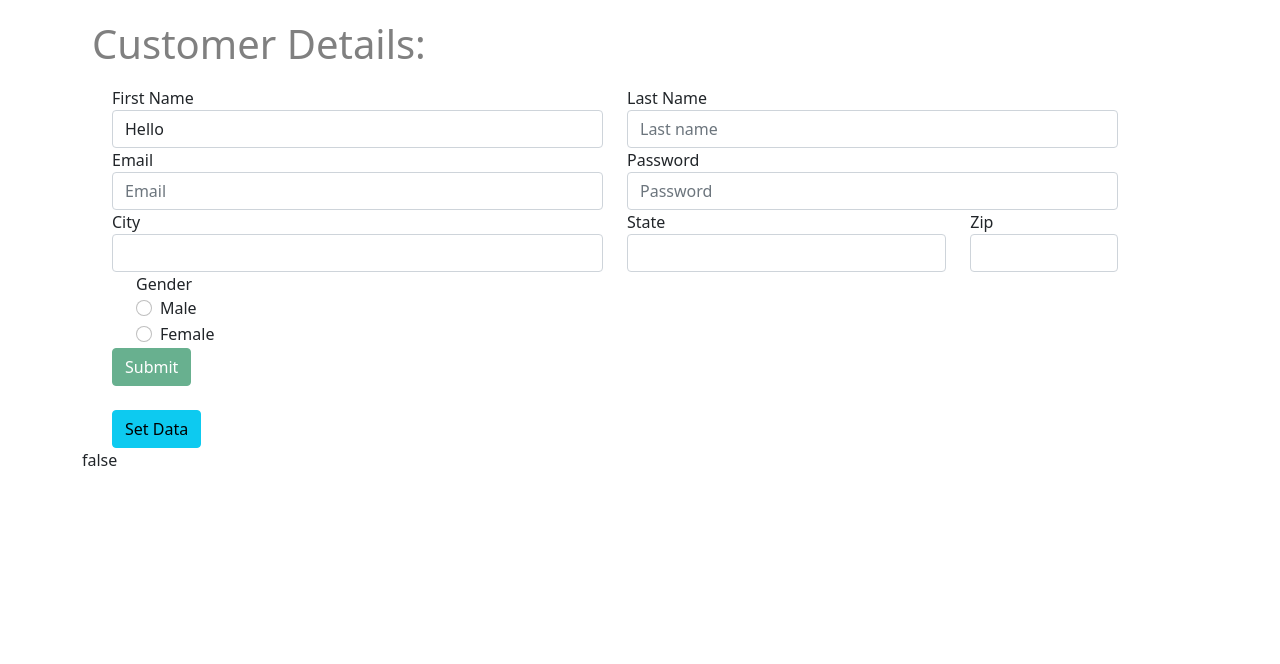
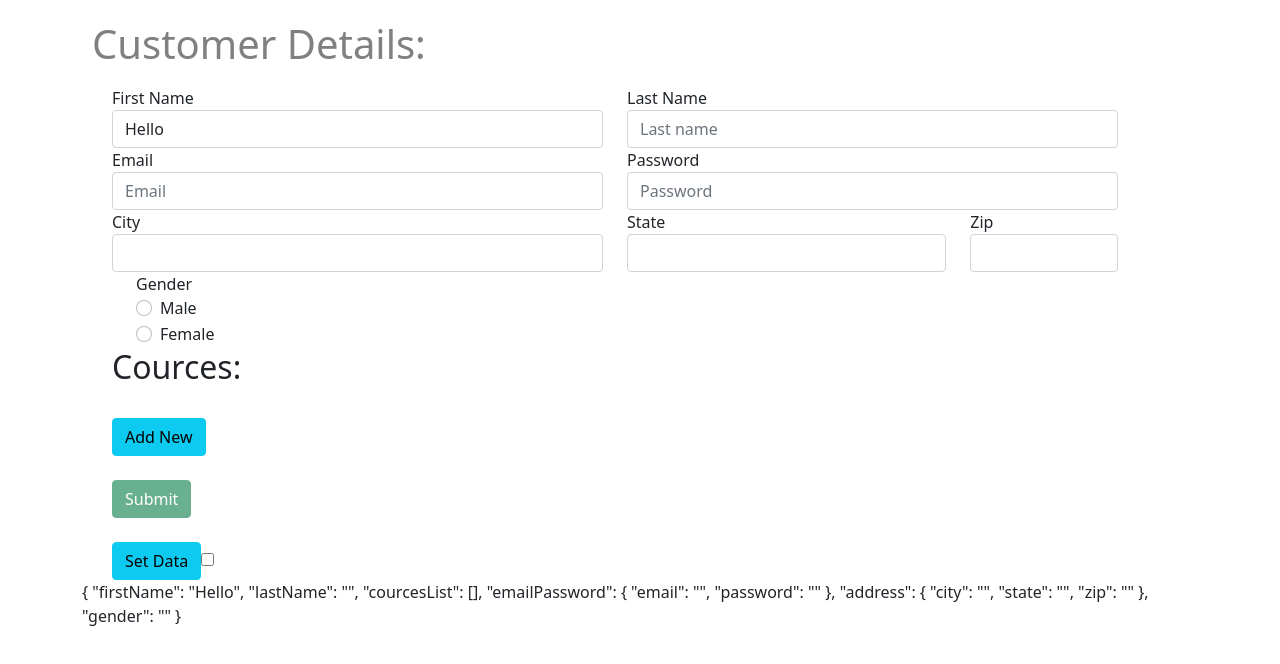
Before and after one commit to Piriyalini8/Angular-Practiece-Routing-Reactive-Forms-, an Angular app: page /student in a window 1280 px wide. Shown: the top 664 px of the page. Built offline with nearby package versions, Linux system fonts and the light colour scheme.

Commit message:
form array

```diff
--- a/src/app/student/student.component.html
+++ b/src/app/student/student.component.html
@@ -4,12 +4,14 @@
         <div class="row ">
             <div class="col">
                 <label for="inputEmail4">First Name</label>
-                    <input type="text" class="form-control col-xs-4" placeholder="First name"
-                        formControlName="firstName">
+                <input type="text" class="form-control col-xs-4" placeholder="First name" formControlName="firstName">
                 <div *ngIf="profileName.controls['firstName'].invalid &&
                         (profileName.controls['firstName'].dirty || profileName.controls['firstName'].touched)">
-                        <span class="help-text text-danger" *ngIf="profileName.get('firstName')?.errors?.['required']">First Name is Required</span>
-                    <span class="help-text text-danger" *ngIf="profileName.get('firstName')?.errors?.['minlength']">First Name must be at least 5 characters</span>
+                    <span class="help-text text-danger" *ngIf="profileName.get('firstName')?.errors?.['required']">First
+                        Name is Required</span>
+                    <span class="help-text text-danger"
+                        *ngIf="profileName.get('firstName')?.errors?.['minlength']">First Name must be at least 5
+                        characters</span>
                 </div>
             </div>
             <div class="col">
@@ -17,16 +19,17 @@
                 <input type="text" class="form-control" placeholder="Last name" formControlName="lastName">
                 <div *ngIf="profileName.controls['lastName'].invalid &&
                     (profileName.controls['lastName'].dirty || profileName.controls['lastName'].touched)">
-                    <span class="help-text text-danger" *ngIf="profileName.get('lastName')?.errors?.['required']">Last Name is Required</span>
-                    <span class="help-text text-danger" *ngIf="profileName.get('lastName')?.errors?.['minlength']">Last Name must be at least 3 characters</span>
+                    <span class="help-text text-danger" *ngIf="profileName.get('lastName')?.errors?.['required']">Last
+                        Name is Required</span>
+                    <span class="help-text text-danger" *ngIf="profileName.get('lastName')?.errors?.['minlength']">Last
+                        Name must be at least 3 characters</span>
                 </div>
             </div>
         </div>
         <div class="row " formGroupName="emailPassword">
             <div class="form-group col-md-6">
                 <label for="inputEmail4">Email</label>
-                        <input type="email" class="form-control" id="inputEmail4" placeholder="Email"
-                            formControlName="email">
+                <input type="email" class="form-control" id="inputEmail4" placeholder="Email" formControlName="email">
             </div>
             <div class="form-group col-md-6">
                 <label for="inputPassword4">Password</label>
@@ -55,24 +58,46 @@
         <div class="form-check">
             <label for="inputRadio">Gender</label>
             <div class="form-check ">
-                <input class="form-check-input" type="radio" name="gender" id="exampleRadios1" value="male" formControlName="gender"
-                    checked>
+                <input class="form-check-input" type="radio" name="gender" id="exampleRadios1" value="male"
+                    formControlName="gender" checked>
                 <label class="form-check-label" for="exampleRadios1">
                     Male
                 </label>
             </div>
             <div class="form-check">
-                <input class="form-check-input" type="radio" name="gender" id="exampleRadios2" value="female" formControlName="gender">
+                <input class="form-check-input" type="radio" name="gender" id="exampleRadios2" value="female"
+                    formControlName="gender">
                 <label class="form-check-label" for="exampleRadios2">
                     Female
                 </label>
             </div>
         </div>
+        <div class="row " formArrayName="courcesList">
+            <h2>Cources: </h2>
+            <div  *ngFor="let item of courcesArray.controls; let i=index">
+                <div [formGroupName]="i" class="row">
+                <div class="form-group col-md-6">
+                    <label for="inputEmail4">Course Name: </label>
+                    <input type="text" class="form-control" id="courseName" placeholder="Email" formControlName="name">
+                </div>
+                <div class="form-group col-md-6">
+                    <label for="inputPassword4">Duration: </label>
+                    <input type="text" class="form-control" id="courseFee" placeholder="duration" formControlName="duration">
+                </div>
+                </div>
+            </div>
+        </div>
+        <br>
+        <button type="button" class="btn btn-info" (click)="addNew()">Add New</button>
+        <br>
+        <br>
         <button type="submit" class="btn btn-success" [disabled]="!profileName.valid">Submit</button>
-        <br/>
+        <br />
         <br>
         <button type="button" class="btn btn-info" (click)="setData()">Set Data</button>
+
+        <input type="checkbox" name="name" [checked]="checking1=='y'" (change)="change()" />
     </form>
 
-    <div>{{profileName.valid}}</div>
+    <div>{{profileName.value | json}}</div>
 </div>
--- a/src/app/student/student.component.ts
+++ b/src/app/student/student.component.ts
@@ -1,5 +1,5 @@
 import { Component, OnInit } from '@angular/core';
-import { FormBuilder, FormControl, FormGroup, Validators } from '@angular/forms';
+import { FormArray, FormBuilder, FormControl, FormGroup, Validators } from '@angular/forms';
 
 @Component({
   selector: 'app-student',
@@ -27,10 +27,11 @@ export class StudentComponent implements OnInit {
 
   constructor(private fb: FormBuilder) { }
 
-  ngOnInit(): void {
+  ngOnInit() {
     this.profileName=this.fb.group({
       firstName:['Hello',[Validators.required,Validators.minLength(5)]],
       lastName:['',[Validators.required,Validators.minLength(3)]],
+      courcesList:this.fb.array([]),
       emailPassword:this.fb.group({
         email:[''],
         password:['']
@@ -41,10 +42,31 @@ export class StudentComponent implements OnInit {
         zip:['']
       }),
       gender:['']
-    })
+
+    });
+  }
+  get courcesArray() : FormArray{
+    return this.profileName.controls["courcesList"] as FormArray;
+  }
+  checking1:string='f';
+
+  change(){
+    if(this.checking1=='y')
+    this.checking1='f'
+    if(this.checking1=='f')
+    this.checking1='y'
   }
   onSubmit(){
+    if(this.checking1=='y')
+    this.checking1='f'
     console.log(this.profileName.value)
+  }
+  addNew(){
+    const courseFormGroup = this.fb.group({
+      name:[''],
+      duration:['']
+    });
+    this.courcesArray.push(courseFormGroup);
   }
   setData(){
     // this.profileName.setValue({
```
Lines whose indentation alone changed are shown as unchanged.
